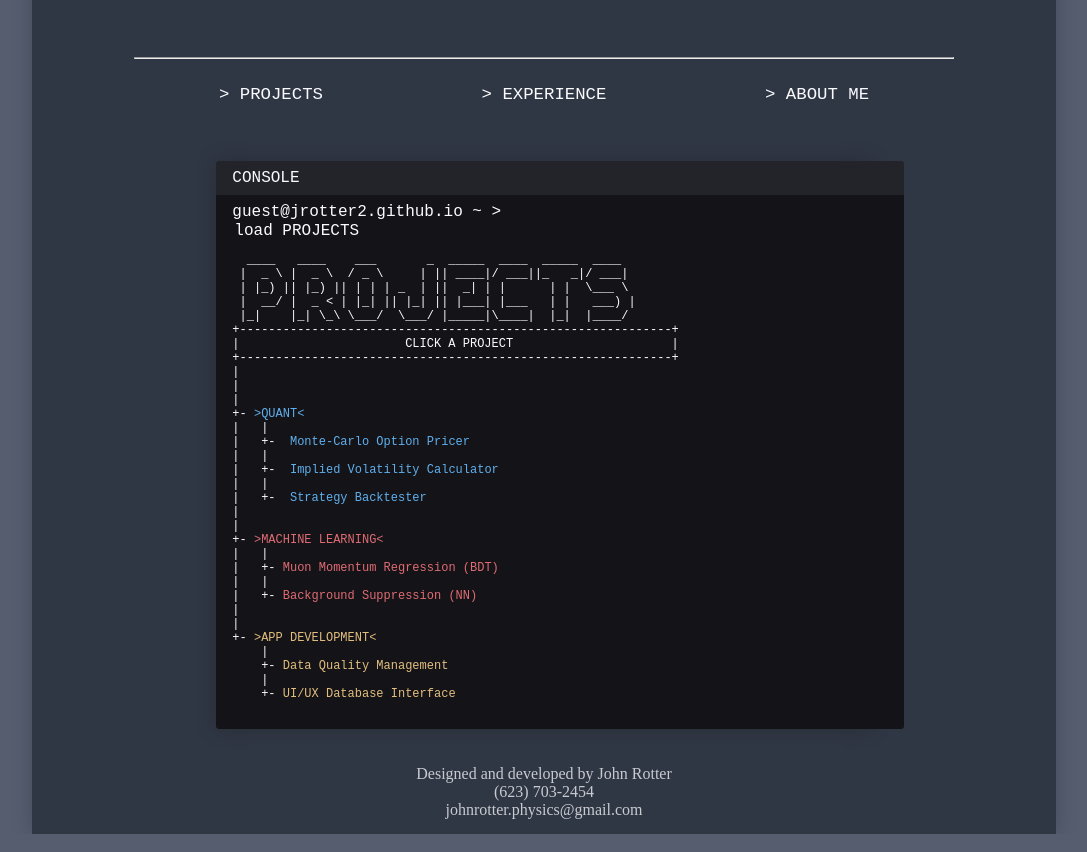
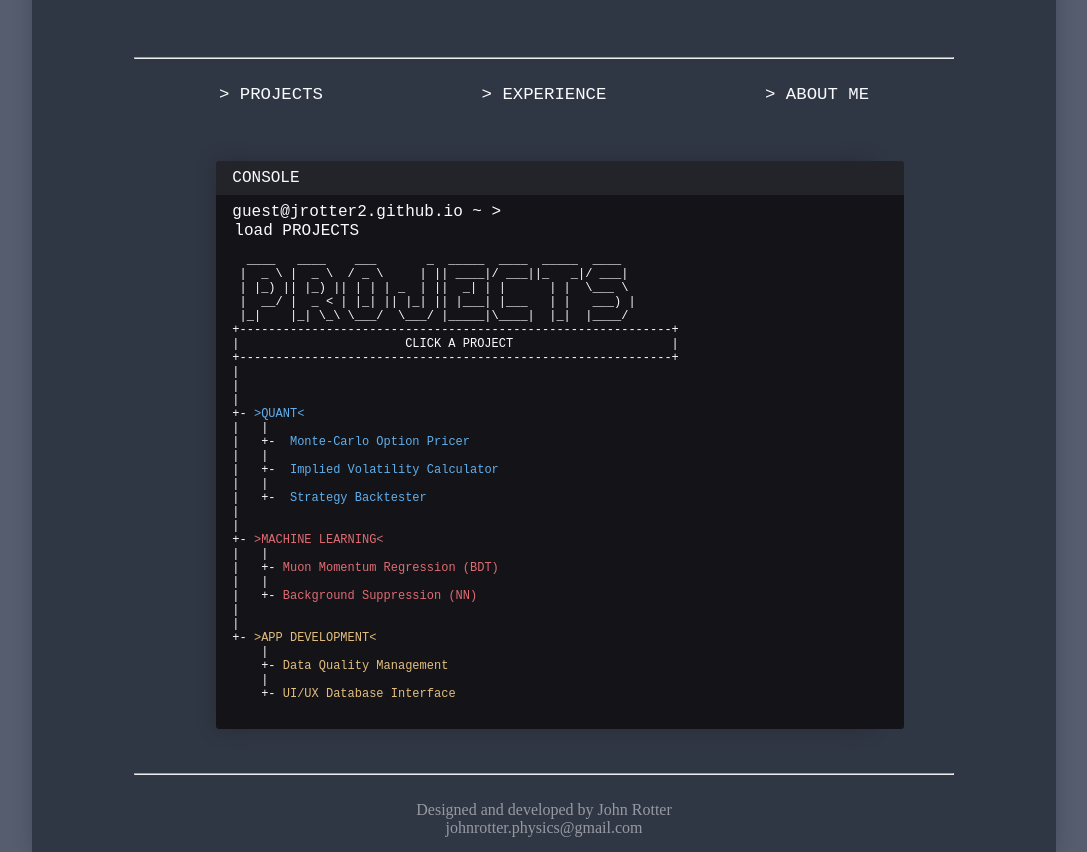
Before and after one commit to jrotter2/jrotter2.github.io, a plain HTML site: page index.html in a window 1280 px wide. Shown: the part 158-1010 px from the top of the page, without its empty margins (96-1183 px from the left). Drawn offline with nearby package versions, Linux system fonts and the light colour scheme.

Commit message:
UI Tweaks

```diff
--- a/index.html
+++ b/index.html
@@ -15,7 +15,7 @@
     </head>
     <body>
 
-        <div id="exp_window_div" style="width:500px; min-height:500px; max-height:calc(100vh - 100px); overflow-y:scroll; left:calc(50vw - 250px); top:50px; position:fixed; background:var(--mid-color); z-index:100; box-shadow: 0px 0px 20px 0px rgb(0 0 0 / 20%); border:1px solid var(--light-color); border-radius:3px; padding-right:10px;" hidden>
+        <div id="exp_window_div" style="width:500px; min-height:500px; max-height:calc(100vh - 100px); overflow-y:scroll; left:calc(50vw - 250px); top:50px; position:fixed; background:var(--mid-color); z-index:100; box-shadow: 0px 0px 10px 0px rgb(0 0 0 / 60%); border:1px solid var(--light-color); border-radius:3px; padding-right:10px;" hidden>
             <div id="exp_window_holder">
                 <div style=" font-family: 'League Spartan', sans-serif; width:95%; height:1.5em; text-align:left; padding-left:.5em; padding-top:.25em; border-radius:3px; background:var(--accent-color); color:var(--dark-color);"> Experience Viewer 9000</div>
                 <div style="width:5%; height:1.5em;">
@@ -163,10 +163,11 @@
                     </div>
                 </div>
             </div>
-            <div style="color:var(--light-color); opacity:.75; text-align:center; font-family: 'Libre Baskerville', serif; color:var(--light-color);">
-                <br><br>
+            <br><br>
+            <hr>
+            <div style="color:var(--light-color); opacity:.5; text-align:center; font-family: 'Libre Baskerville', serif;">
+                <br>
                 Designed and developed by John Rotter <br>
-                (623) 703-2454<br>
                 johnrotter.physics@gmail.com<br>
             </div>
         </div>
```
